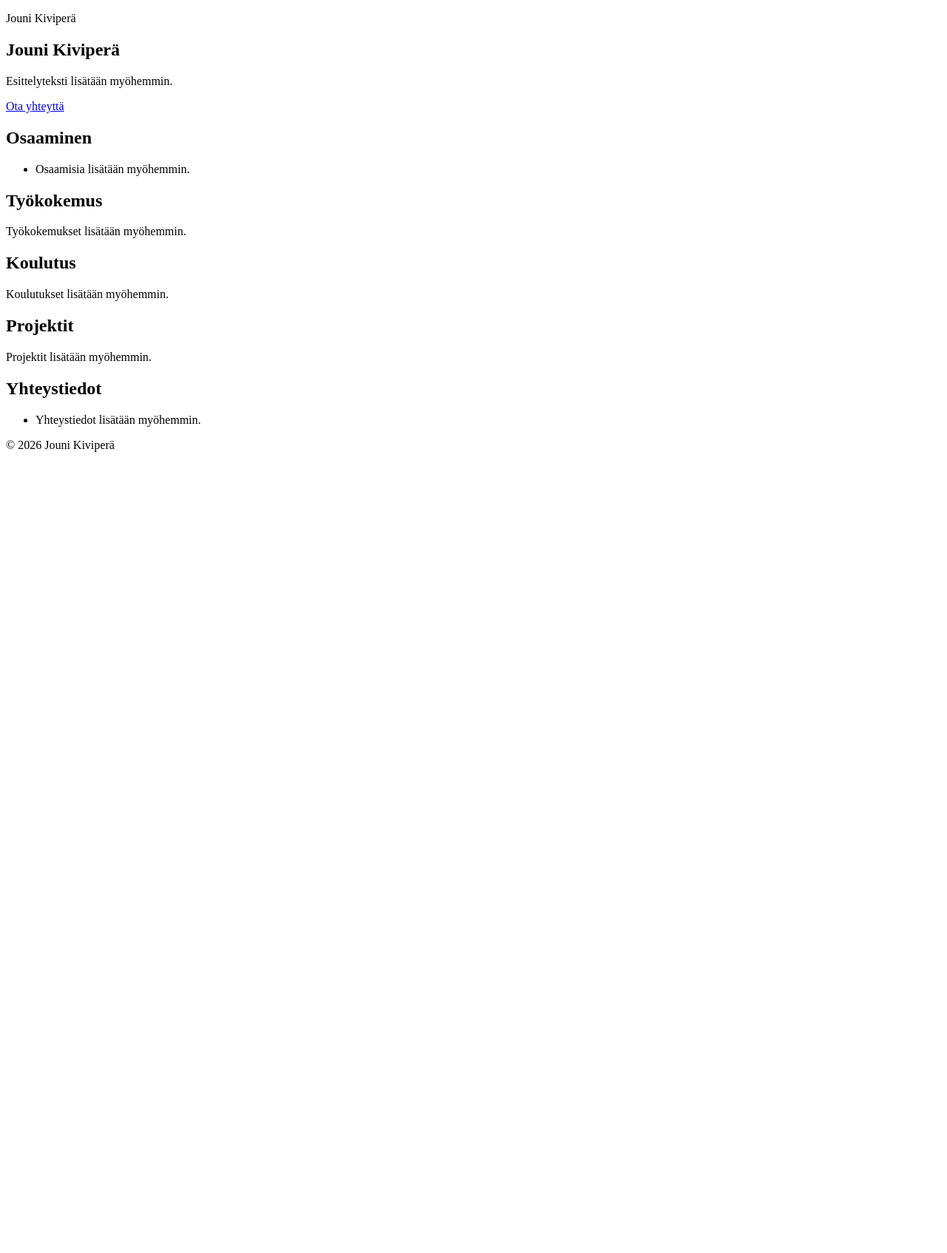
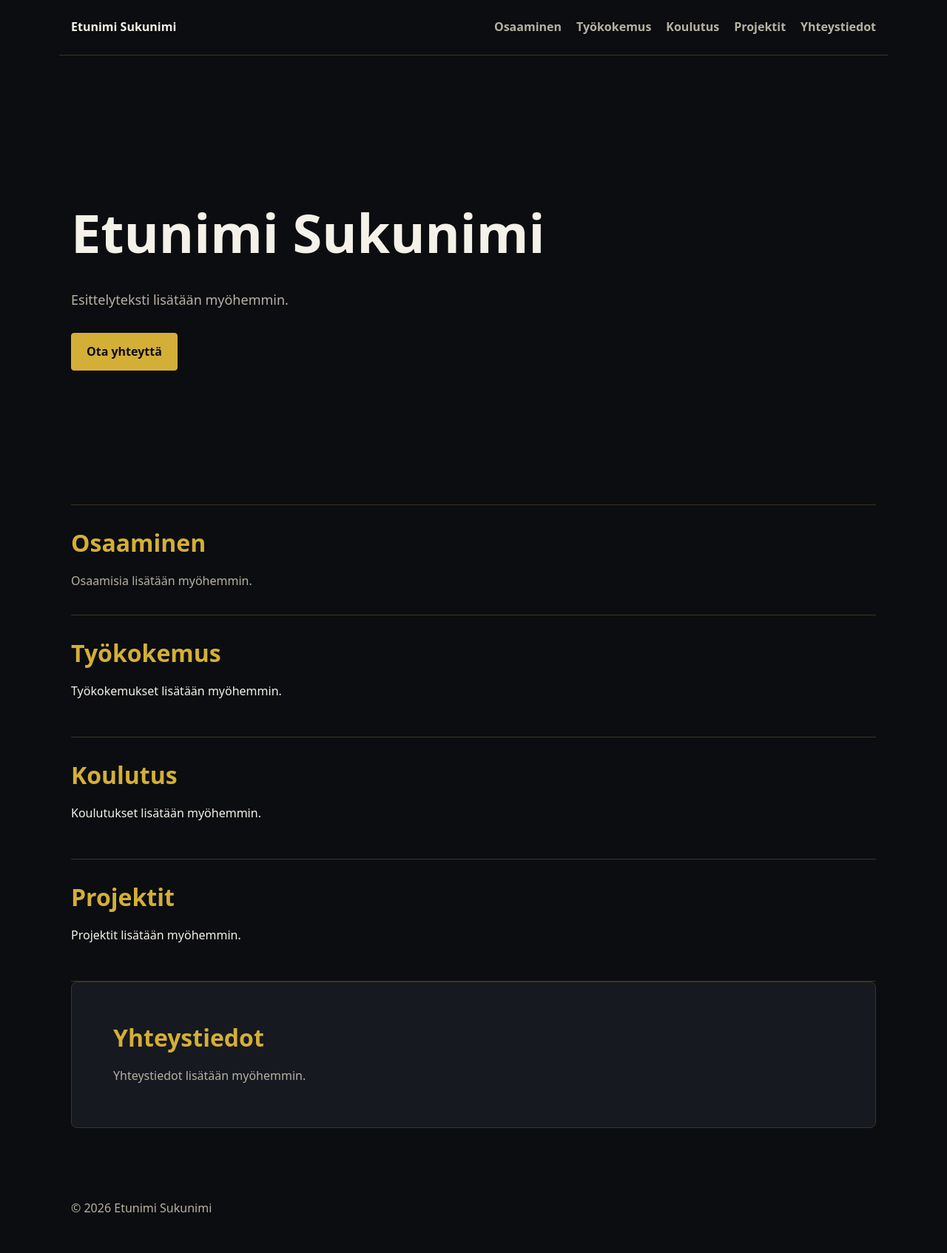
Before and after one commit to jounikivi/django-cv-portfolio, a Django app: page / in a window 1280 px wide. Shown: the whole page at 74% size. Before the commit the page ends 611 px from the top, so only its background shows below. Run offline with Django 5.2, Linux system fonts and the light colour scheme; data that the repository does not hold is empty.

Commit message:
Toteuta responsiivinen Obsidian Gold -ulkoasu

```diff
--- /dev/null
+++ b/portfolio/static/portfolio/css/styles.css
@@ -0,0 +1,308 @@
+/* CV-sivuston yhteiset tyylit. */
+
+:root {
+    --color-background: #0b0d10;
+    --color-surface: #16191f;
+    --color-text: #f4f1e8;
+    --color-muted: #b8b1a3;
+    --color-accent: #d4af37;
+    --color-border: #3d3522;
+}
+
+/* Sivun perustyylit */
+*,
+*::before,
+*::after {
+    box-sizing: border-box;
+}
+
+body {
+    margin: 0;
+    min-height: 100vh;
+    background-color: var(--color-background);
+    color: var(--color-text);
+    font-family: system-ui, -apple-system, BlinkMacSystemFont, "Segoe UI", sans-serif;
+    line-height: 1.6;
+}
+
+/* Linkit */
+a {
+    color: var(--color-accent);
+    text-underline-offset: 0.2em;
+}
+
+a:hover,
+a:focus-visible {
+    color: var(--color-text);
+}
+
+/* Keskitetty sisältöalue */
+header,
+main,
+footer {
+    width: min(100%, 70rem);
+    margin-inline: auto;
+    padding-inline: 1rem;
+}
+
+/* Sivun pääalueet */
+header {
+    padding-block: 1.5rem;
+    border-bottom: 1px solid var(--color-border);
+}
+
+main {
+    padding-block: 3rem;
+}
+
+footer {
+    padding-block: 2rem;
+    color: var(--color-muted);
+}
+
+/* Sisältöosiot */
+main > section {
+    padding-block: 2rem;
+    border-bottom: 1px solid var(--color-border);
+}
+
+main > section:first-child {
+    padding-top: 0;
+}
+
+main > section:last-child {
+    padding-bottom: 0;
+    border-bottom: 0;
+}
+
+/* Otsikot */
+h1,
+h2,
+h3 {
+    margin-top: 0;
+    line-height: 1.2;
+}
+
+h1 {
+    margin-bottom: 1rem;
+    font-size: clamp(2.5rem, 6vw, 4.5rem);
+}
+
+h2 {
+    margin-bottom: 1.25rem;
+    color: var(--color-accent);
+    font-size: clamp(1.5rem, 3vw, 2rem);
+}
+
+h3 {
+    margin-bottom: 0.5rem;
+    font-size: 1.25rem;
+}
+
+/* Toimintolinkki */
+.button-link {
+    display: inline-block;
+    padding: 0.75rem 1.25rem;
+    border: 1px solid var(--color-accent);
+    border-radius: 0.25rem;
+    background-color: var(--color-accent);
+    color: var(--color-background);
+    font-weight: 700;
+    text-decoration: none;
+}
+
+.button-link:hover,
+.button-link:focus-visible {
+    background-color: transparent;
+    color: var(--color-accent);
+}
+
+/* Projektikortti */
+.project-card {
+    padding: 1.5rem;
+    border: 1px solid var(--color-border);
+    border-radius: 0.5rem;
+    background-color: var(--color-surface);
+}
+
+.project-card + .project-card {
+    margin-top: 1.5rem;
+}
+
+.project-card p {
+    color: var(--color-muted);
+}
+
+.project-links {
+    display: flex;
+    flex-wrap: wrap;
+    gap: 1rem;
+    margin-top: 1.25rem;
+}
+
+:focus-visible {
+    outline: 3px solid var(--color-accent);
+    outline-offset: 3px;
+}
+
+/* Osaamisruudukko */
+.skill-grid {
+    display: grid;
+    grid-template-columns: repeat(auto-fit, minmax(12rem, 1fr));
+    gap: 1rem;
+    margin: 0;
+    padding: 0;
+    list-style: none;
+}
+
+.skill-card {
+    padding: 1.25rem;
+    border: 1px solid var(--color-border);
+    border-radius: 0.5rem;
+    background-color: var(--color-surface);
+    font-weight: 700;
+}
+
+.empty-state {
+    color: var(--color-muted);
+}
+
+.skill-grid > .empty-state {
+    grid-column: 1 / -1;
+}
+
+/* Aikajana */
+.timeline-item {
+    position: relative;
+    margin-left: 0.375rem;
+    padding: 0 0 2rem 2rem;
+    border-left: 1px solid var(--color-border);
+}
+
+.timeline-item:last-of-type {
+    padding-bottom: 0;
+}
+
+.timeline-item::before {
+    content: "";
+    position: absolute;
+    top: 0.35rem;
+    left: -0.4375rem;
+    width: 0.75rem;
+    height: 0.75rem;
+    border-radius: 50%;
+    background-color: var(--color-accent);
+    box-shadow: 0 0 0 4px var(--color-background);
+}
+
+.timeline-item p {
+    max-width: 65ch;
+    margin: 0.5rem 0 0;
+    color: var(--color-muted);
+}
+
+/* Yhteystietoalue */
+#contact {
+    padding: clamp(2rem, 5vw, 3.5rem);
+    border: 1px solid var(--color-border);
+    border-radius: 0.5rem;
+    background-color: var(--color-surface);
+}
+
+.contact-links {
+    display: flex;
+    flex-wrap: wrap;
+    gap: 1rem;
+    margin: 0;
+    padding: 0;
+    list-style: none;
+}
+
+.contact-links a {
+    display: inline-block;
+    padding: 0.75rem 1rem;
+    border: 1px solid var(--color-accent);
+    border-radius: 0.25rem;
+    text-decoration: none;
+}
+
+.contact-links a:hover,
+.contact-links a:focus-visible {
+    background-color: var(--color-accent);
+    color: var(--color-background);
+}
+
+.contact-links > .empty-state {
+    flex-basis: 100%;
+}
+
+/* Hero-alue */
+.hero {
+    display: flex;
+    min-height: min(70vh, 42rem);
+    flex-direction: column;
+    align-items: flex-start;
+    justify-content: center;
+}
+
+.hero p {
+    max-width: 60ch;
+    color: var(--color-muted);
+    font-size: 1.125rem;
+}
+
+.hero .button-link {
+    margin-top: 0.75rem;
+}
+
+/* Päänavigaatio */
+.site-header {
+    display: flex;
+    align-items: center;
+    justify-content: space-between;
+    gap: 1.5rem;
+}
+
+.site-name {
+    color: var(--color-text);
+    font-weight: 700;
+    text-decoration: none;
+}
+
+.nav-list {
+    display: flex;
+    flex-wrap: wrap;
+    justify-content: flex-end;
+    gap: 0.75rem 1.25rem;
+    margin: 0;
+    padding: 0;
+    list-style: none;
+}
+
+.nav-list a {
+    color: var(--color-muted);
+    font-weight: 600;
+    text-decoration: none;
+}
+
+.nav-list a:hover,
+.nav-list a:focus-visible {
+    color: var(--color-accent);
+}
+
+/* Mobiilinäkymä */
+@media (max-width: 48rem) {
+    .site-header {
+        flex-direction: column;
+        align-items: flex-start;
+    }
+
+    .nav-list {
+        justify-content: flex-start;
+        gap: 0.75rem 1rem;
+    }
+
+    .hero {
+        min-height: 60vh;
+    }
+}
--- a/portfolio/templates/portfolio/base.html
+++ b/portfolio/templates/portfolio/base.html
@@ -1,16 +1,27 @@
+{% load static %}
 <!DOCTYPE html>
 <html lang="fi">
 <head>
     <meta charset="UTF-8">
     <meta name="viewport" content="width=device-width, initial-scale=1.0">
-
+    <link rel="stylesheet" href="{% static 'portfolio/css/styles.css' %}">
     <!-- Lapsitemplate voi korvata välilehden otsikon. -->
-    <title>{% block title %}Jouni Kiviperä | CV{% endblock title %}</title>
+    <title>{% block title %}Etunimi Sukunimi | CV{% endblock title %}</title>
 </head>
 <body>
     <!-- Sivuston yhteinen yläosa -->
-    <header>
-        <p>Jouni Kiviperä</p>
+    <header class="site-header">
+        <a class="site-name" href="#top">Etunimi Sukunimi</a>
+
+        <nav aria-label="Päänavigaatio">
+            <ul class="nav-list">
+                <li><a href="#skills">Osaaminen</a></li>
+                <li><a href="#experience">Työkokemus</a></li>
+                <li><a href="#education">Koulutus</a></li>
+                <li><a href="#projects">Projektit</a></li>
+                <li><a href="#contact">Yhteystiedot</a></li>
+            </ul>
+        </nav>
     </header>
 
     <!-- Jokainen sivu lisää oman sisältönsä tähän lohkoon. -->
@@ -21,7 +32,7 @@
 
     <!-- Sivuston yhteinen alatunniste -->
     <footer>
-        <p>&copy; {% now "Y" %} Jouni Kiviperä</p>
+        <p>&copy; {% now "Y" %} Etunimi Sukunimi</p>
     </footer>
 </body>
 </html>
--- a/portfolio/templates/portfolio/home.html
+++ b/portfolio/templates/portfolio/home.html
@@ -1,43 +1,45 @@
 {% extends "portfolio/base.html" %}
 
-{% block title %}Jouni Kiviperä | CV{% endblock title %}
+{% block title %}Etunimi Sukunimi | CV{% endblock title %}
 
 {% block content %}
     <!-- Etusivun esittelyosio -->
-    <section aria-labelledby="intro-heading">
+    <section id="top" class="hero" aria-labelledby="intro-heading">
         {% if profile %}
             <h1 id="intro-heading">{{ profile.full_name }}</h1>
             <p>{{ profile.title }}</p>
             <p>{{ profile.bio }}</p>
             <p>{{ profile.location }}</p>
         {% else %}
-            <h1 id="intro-heading">Jouni Kiviperä</h1>
+            <h1 id="intro-heading">Etunimi Sukunimi</h1>
             <p>Esittelyteksti lisätään myöhemmin.</p>
         {% endif %}
 
         <!-- Linkki siirtää käyttäjän saman sivun yhteystieto-osioon. -->
-        <a href="#contact">Ota yhteyttä</a>
+        <a class="button-link" href="#contact">Ota yhteyttä</a>
     </section>
 
     <!-- Osaamiset haetaan tietokannasta näkymän välittämän kontekstin kautta. -->
-    <section aria-labelledby="skills-heading">
+    <section id="skills" aria-labelledby="skills-heading">
         <h2 id="skills-heading">Osaaminen</h2>
 
-        <ul>
+        <ul class="skill-grid">
             {% for skill in skills %}
-                <li>{{ skill.name }}: taso {{ skill.level }}/5</li>
+                <li class="skill-card">
+                    {{ skill.name }}: taso {{ skill.level }}/5
+                </li>
             {% empty %}
-                <li>Osaamisia lisätään myöhemmin.</li>
+                <li class="empty-state">Osaamisia lisätään myöhemmin.</li>
             {% endfor %}
         </ul>
     </section>
 
     <!-- Työkokemukset haetaan tietokannasta. -->
-    <section aria-labelledby="experience-heading">
+    <section id="experience" aria-labelledby="experience-heading">
         <h2 id="experience-heading">Työkokemus</h2>
 
         {% for experience in experiences %}
-            <article>
+            <article class="timeline-item">
                 <h3>{{ experience.job_title }}</h3>
                 <p>{{ experience.company }}</p>
 
@@ -60,11 +62,11 @@
     </section>
 
     <!-- Koulutukset haetaan tietokannasta. -->
-    <section aria-labelledby="education-heading">
+    <section id="education" aria-labelledby="education-heading">
         <h2 id="education-heading">Koulutus</h2>
 
         {% for education in educations %}
-            <article>
+            <article class="timeline-item">
                 <h3>{{ education.degree }}</h3>
                 <p>{{ education.institution }}</p>
 
@@ -90,11 +92,11 @@
     </section>
 
     <!-- Projektit haetaan tietokannasta. -->
-    <section aria-labelledby="projects-heading">
+    <section id="projects" aria-labelledby="projects-heading">
         <h2 id="projects-heading">Projektit</h2>
 
         {% for project in projects %}
-            <article>
+            <article class="project-card">
                 <h3>{{ project.title }}</h3>
 
                 {% if project.description %}
@@ -106,7 +108,7 @@
                 {% endif %}
 
                 {% if project.project_url or project.source_url %}
-                    <div>
+                    <div class="project-links">
                         {% if project.project_url %}
                             <a href="{{ project.project_url }}">Avaa projekti</a>
                         {% endif %}
@@ -126,7 +128,7 @@
     <section id="contact" aria-labelledby="contact-heading">
         <h2 id="contact-heading">Yhteystiedot</h2>
 
-        <ul>
+        <ul class="contact-links">
             {% for contact_link in contact_links %}
                 <li>
                     <a href="{{ contact_link.url }}">
@@ -134,7 +136,7 @@
                     </a>
                 </li>
             {% empty %}
-                <li>Yhteystiedot lisätään myöhemmin.</li>
+                <li class="empty-state">Yhteystiedot lisätään myöhemmin.</li>
             {% endfor %}
         </ul>
     </section>
```
